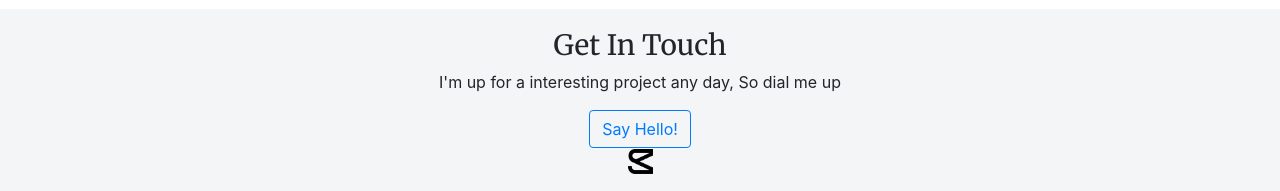
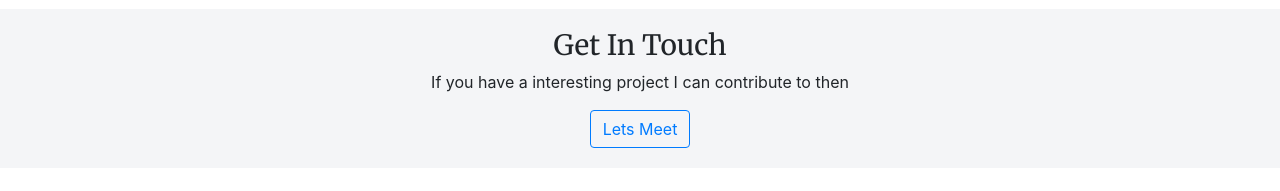
Before and after one commit to saifil4/saifil-portfolio, an Angular app: page /wheel-for-change in a window 1280 px wide. Shown: the part 2563-2754 px from the top of the page. After the commit the page ends 2731 px from the top, so only its background shows below. Built offline with nearby package versions, Linux system fonts and the light colour scheme.

Commit message:
fixes in footer

```diff
--- a/src/app/footer/footer.component.html
+++ b/src/app/footer/footer.component.html
@@ -3,16 +3,16 @@
         <div class="row">
             <div class="col-md-12 my-auto" style="text-align: center;">
                 <h3>Get In Touch</h3>
-                <p>I'm up for a interesting project any day, So dial me up</p>
-                <button type="button" class="btn btn-outline-primary">Say Hello!</button>
+                <p>If you have a interesting project I can contribute to then</p>
+                <button type="button" class="btn btn-outline-primary">Lets Meet</button>
             </div>
         </div>
     </div>
-    <div class="container">
+    <!-- <div class="container">
         <div class="row">
             <div class="col-md-12 my-auto" style="text-align: center;">
                 <img src="../../assets/images/logo.png" width="25" height="25" alt="">
             </div>
         </div>
-    </div>
+    </div> -->
 </section>
```
